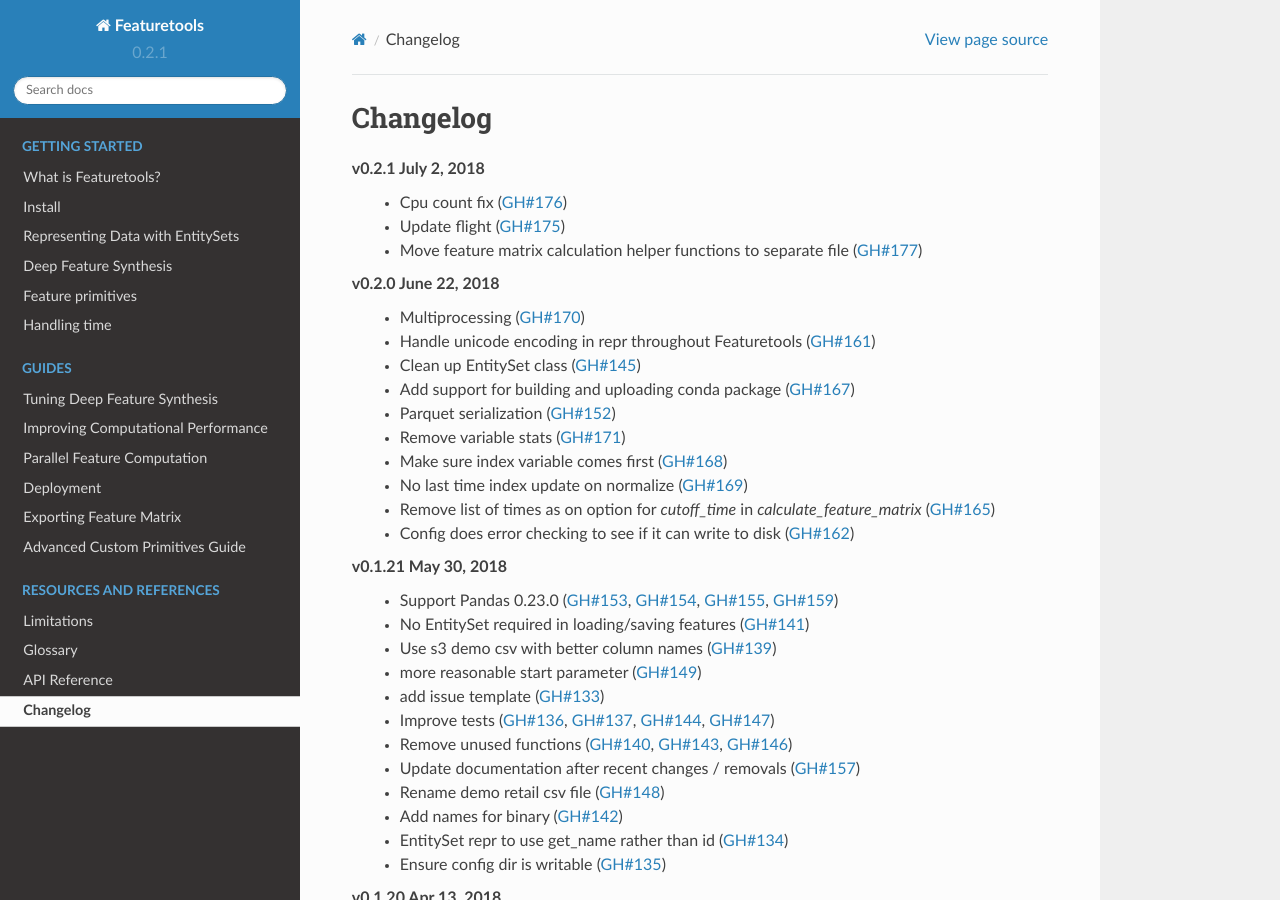
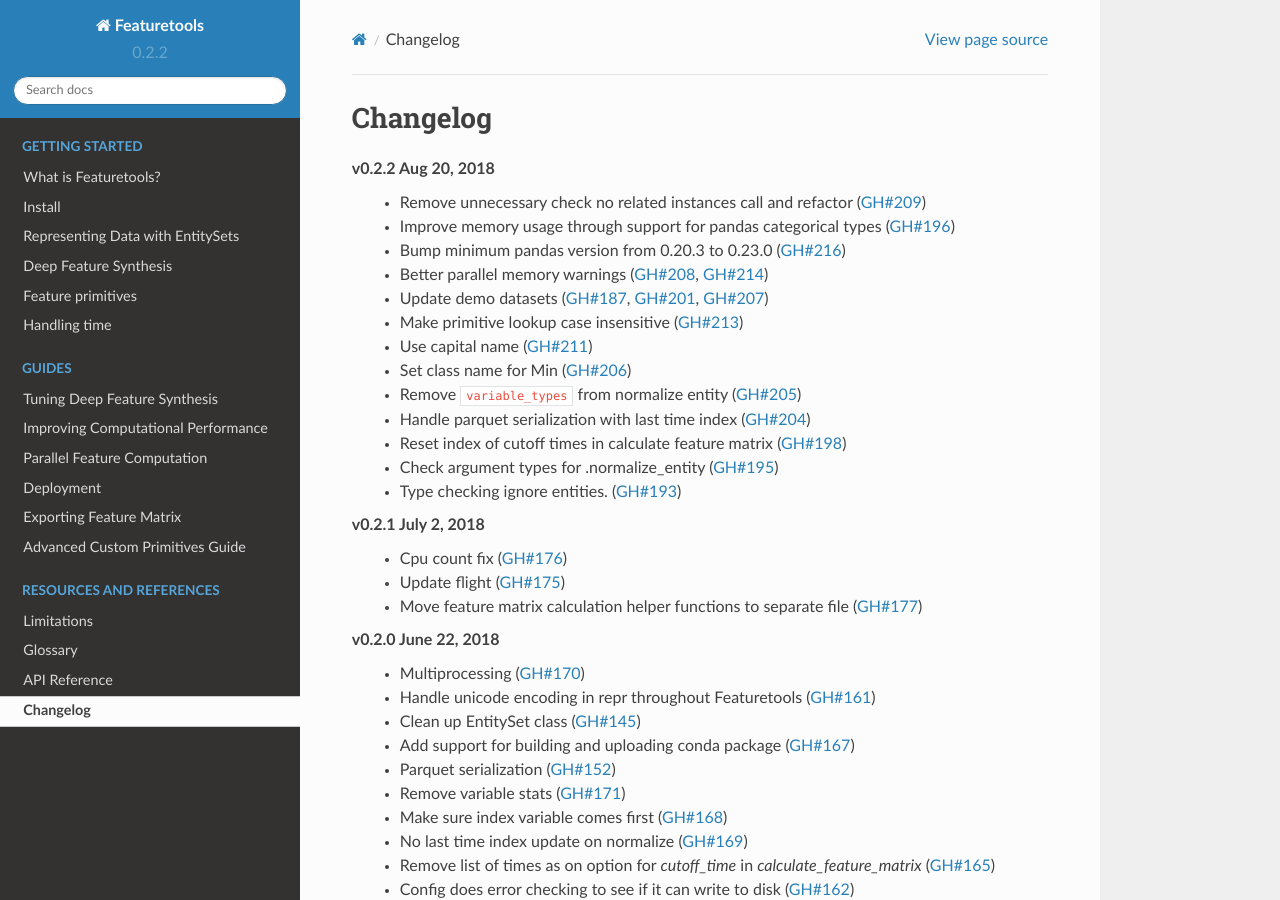
Before and after one commit to alteryx/featuretools, a Sphinx documentation site: the page built from docs/source/changelog.rst, in a window 1280 px wide and 900 px high. Built offline with Sphinx 7.4.7 and the Read the Docs theme 2.0.0, drawn with Linux system fonts in a browser that asks for light colours; comment, search, counter and statistics services are not loaded.

```diff
--- a/docs/source/changelog.rst
+++ b/docs/source/changelog.rst
@@ -2,6 +2,21 @@
 
 Changelog
 ---------
+**v0.2.2** Aug 20, 2018
+    * Remove unnecessary check no related instances call and refactor (:pr:`209`)
+    * Improve memory usage through support for pandas categorical types (:pr:`196`)
+    * Bump minimum pandas version from 0.20.3 to 0.23.0 (:pr:`216`)
+    * Better parallel memory warnings (:pr:`208`, :pr:`214`)
+    * Update demo datasets (:pr:`187`, :pr:`201`, :pr:`207`)
+    * Make primitive lookup case insensitive  (:pr:`213`)
+    * Use capital name (:pr:`211`)
+    * Set class name for Min (:pr:`206`)
+    * Remove ``variable_types`` from normalize entity (:pr:`205`)
+    * Handle parquet serialization with last time index (:pr:`204`)
+    * Reset index of cutoff times in calculate feature matrix (:pr:`198`)
+    * Check argument types for .normalize_entity (:pr:`195`)
+    * Type checking ignore entities.  (:pr:`193`)
+
 **v0.2.1** July 2, 2018
     * Cpu count fix (:pr:`176`)
     * Update flight (:pr:`175`)
--- a/featuretools/__init__.py
+++ b/featuretools/__init__.py
@@ -12,4 +12,4 @@ from .utils.pickle_utils import *
 from .utils.time_utils import *
 import featuretools.demo
 
-__version__ = '0.2.1'
+__version__ = '0.2.2'
--- a/setup.py
+++ b/setup.py
@@ -15,7 +15,7 @@ class build_ext(_build_ext):
 
 setup(
     name='featuretools',
-    version='0.2.1',
+    version='0.2.2',
     packages=find_packages(),
     package_data={'featuretools': ['config.yaml']},
     description='a framework for automated feature engineering',
```
Also changed, not shown: docs/source/automated_feature_engineering/_extra_todo.rst (deleted, +0 -125 lines), docs/source/feature_engineering_language/feature-types.rst (+5 -18 lines).
